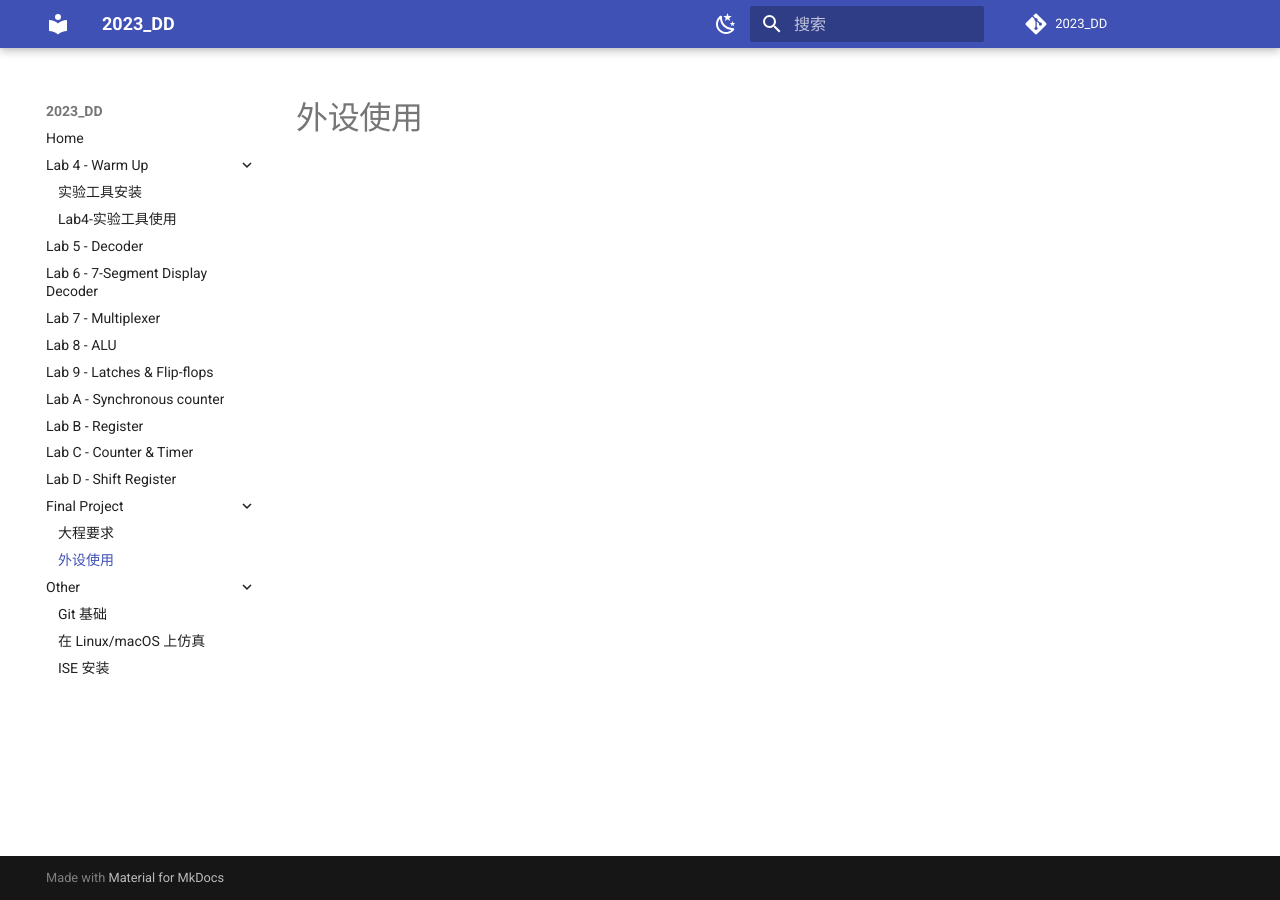
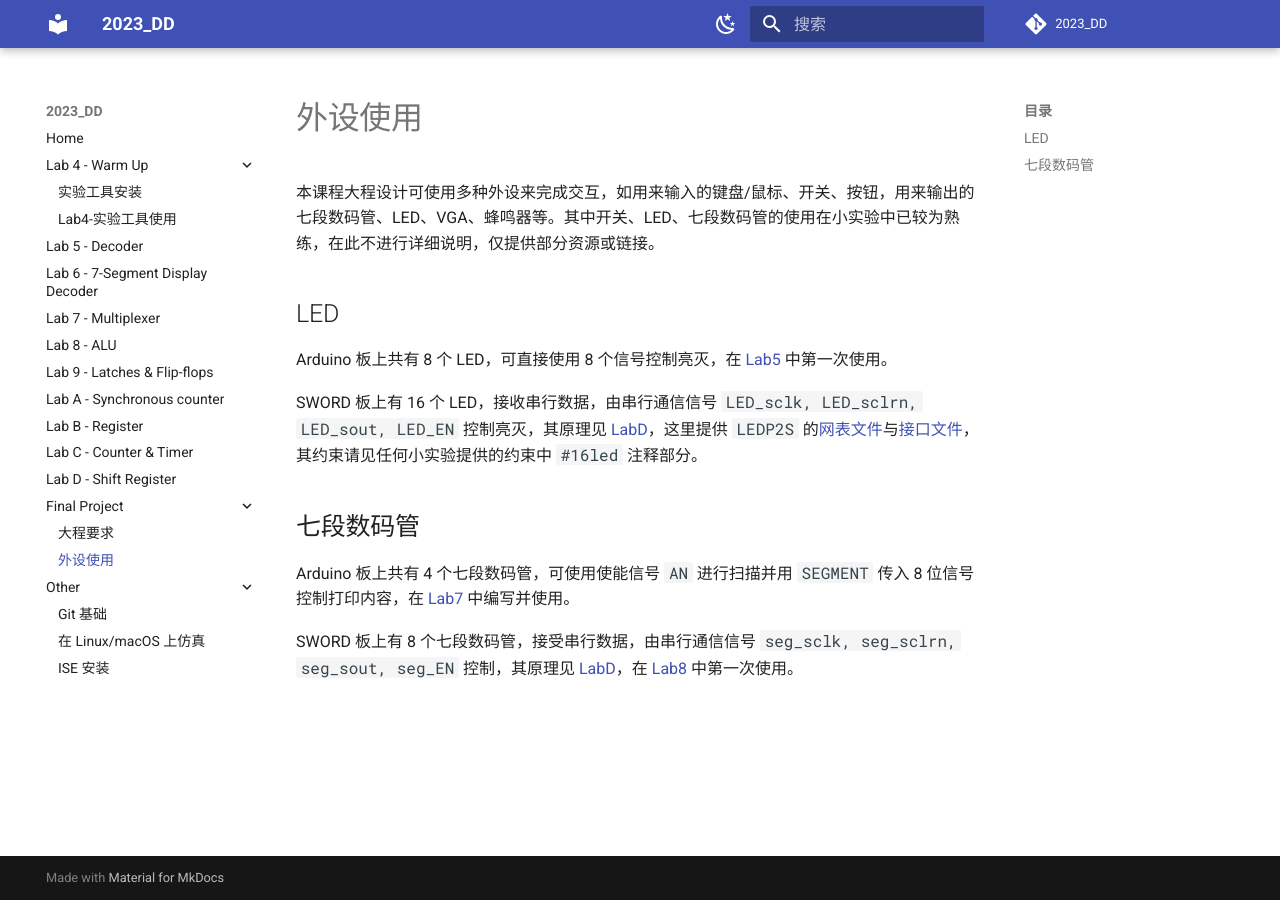
Before and after one commit to Guahao31/2023_DD, an MkDocs documentation site: the page built from docs/final_project/device.md, in a window 1280 px wide. Built offline with MkDocs 1.6.1 and Material for MkDocs 9.7.7, drawn with Linux system fonts in a browser that asks for light colours; a script that is not in the unit is left out; comment, search, counter and statistics services are not loaded.

Commit message:
update: LED & 7-seg

```diff
--- a/docs/final_project/device.md
+++ b/docs/final_project/device.md
@@ -1 +1,17 @@
 # 外设使用
+
+本课程大程设计可使用多种外设来完成交互，如用来输入的键盘/鼠标、开关、按钮，用来输出的七段数码管、LED、VGA、蜂鸣器等。其中开关、LED、七段数码管的使用在小实验中已较为熟练，在此不进行详细说明，仅提供部分资源或链接。
+
+## LED
+
+Arduino 板上共有 8 个 LED，可直接使用 8 个信号控制亮灭，在 [Lab5](../lab5/decoder.md) 中第一次使用。
+
+SWORD 板上有 16 个 LED，接收串行数据，由串行通信信号 `LED_sclk, LED_sclrn, LED_sout, LED_EN` 控制亮灭，其原理见 [LabD](../labD/shift_register.md/#onboard-LED-7seg)，这里提供 `LEDP2S` 的[网表文件](../lab9/attachment/LEDP2S.ngc)与[接口文件](../lab9/attachment/LEDP2S_io.v)，其约束请见任何小实验提供的约束中 `#16led` 注释部分。
+
+## 七段数码管
+
+Arduino 板上共有 4 个七段数码管，可使用使能信号 `AN` 进行扫描并用 `SEGMENT` 传入 8 位信号控制打印内容，在 [Lab7](../lab7/multiplexer.md) 中编写并使用。
+
+SWORD 板上有 8 个七段数码管，接受串行数据，由串行通信信号 `seg_sclk, seg_sclrn, seg_sout, seg_EN` 控制，其原理见 [LabD](../labD/shift_register.md/#onboard-LED-7seg)，在 [Lab8](../lab8/ALU.md) 中第一次使用。
+
+##
```
Also changed, not shown: docs/labD/shift_register.md (+1 -1 lines).
